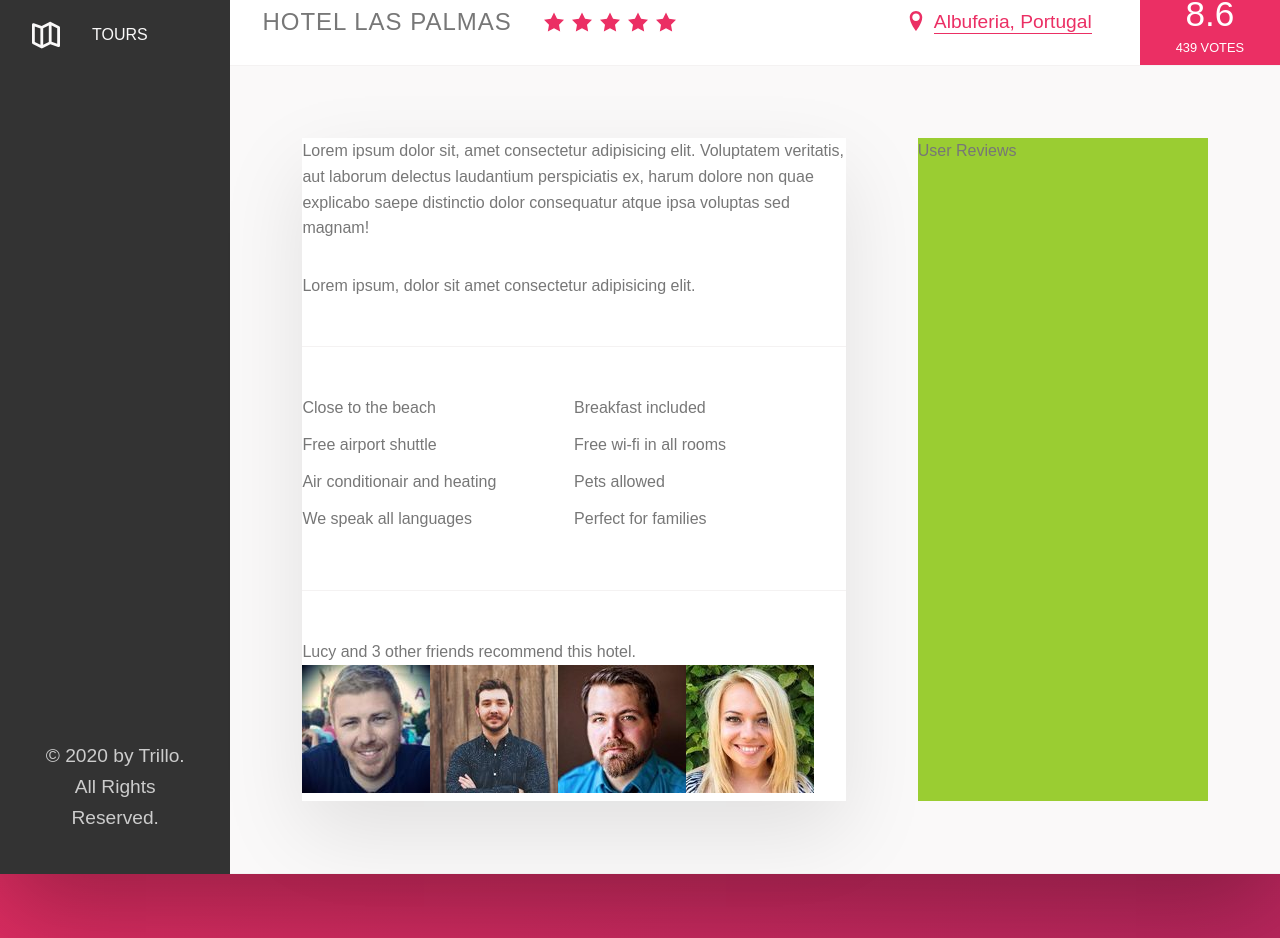
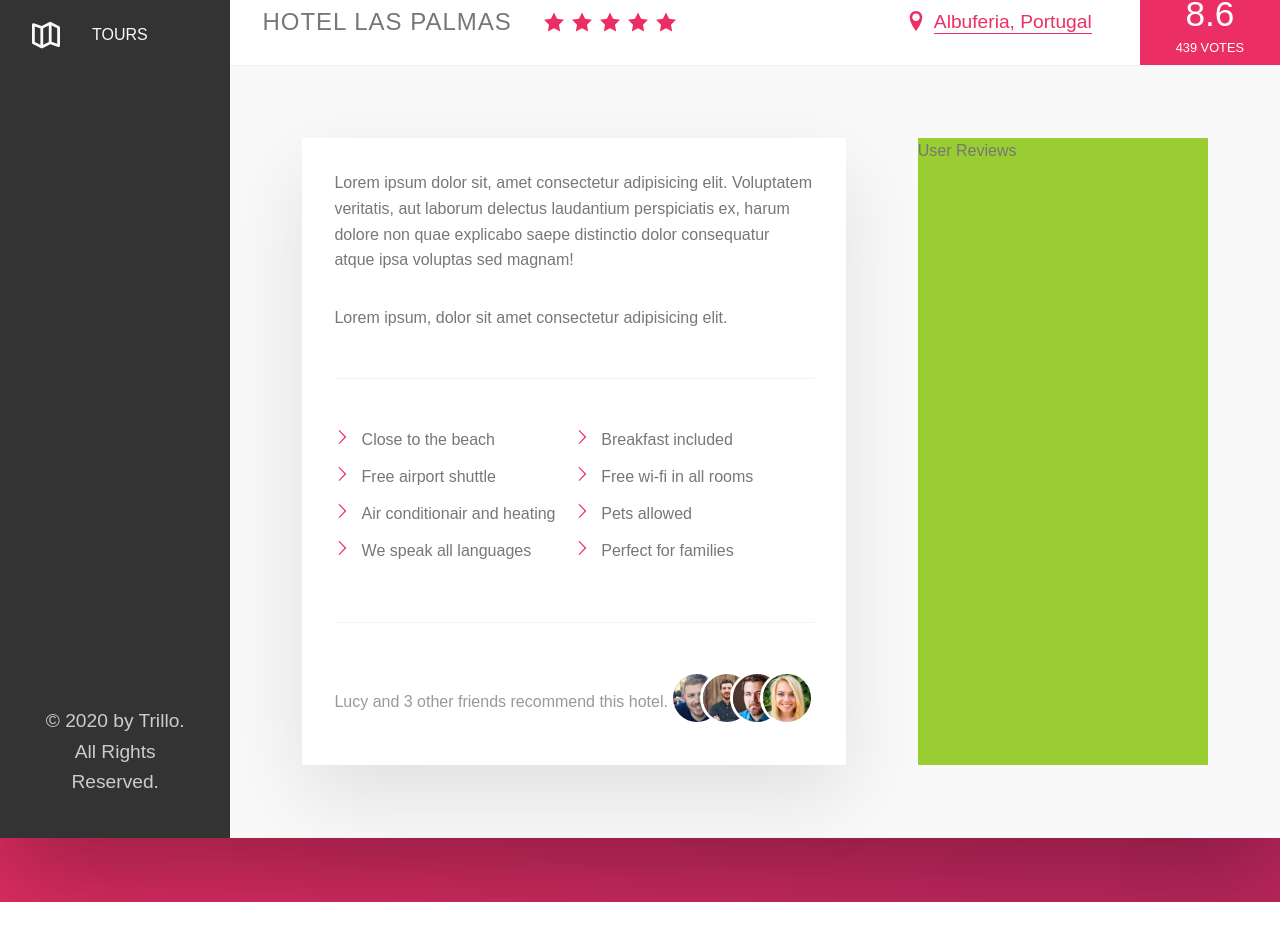
Before and after one commit to codecallogic/trillo, a React (Create React App) app: page / in a window 1280 px wide. Shown: the part 407-1345 px from the top of the page. After the commit the page ends 1309 px from the top, so only its background shows below. Built offline with nearby package versions, Linux system fonts and the light colour scheme.

Commit message:
completed description section

```diff
--- a/package.json
+++ b/package.json
@@ -9,6 +9,7 @@
     "@testing-library/user-event": "^7.1.2",
     "express": "^4.17.1",
     "morgan": "^1.10.0",
+    "nodemon": "^2.0.4",
     "react": "^16.13.1",
     "react-dom": "^16.13.1",
     "react-router-dom": "^5.2.0",
--- a/src/_components.scss
+++ b/src/_components.scss
@@ -314,6 +314,52 @@
         margin-bottom: .7rem;
     }
 
+    &-item::before {
+        content: "";
+        display: inline-block;
+        height: 1rem;
+        width: 1rem;
+        margin-right: .7rem;
+        // Older browsers
+        // background-image: url('/images/chevron-thin-right.svg');
+        // background-size: cover;
+
+        // newer-browsers - mask
+        background-color: var(--color-primary);
+        -webkit-mask-image: url('/images/chevron-thin-right.svg');
+        -webkit-mask-size: cover;
+        mask-image: url('/images/chevron-thin-right.svg');
+        mask-size: cover;
+    }
 
 
 }
+
+
+///////////////////////////////
+.recommend {
+    font-size: 1rem;
+    color: var(--color-grey-dark-3);
+    display: flex;
+    align-items: center;
+
+    &-count {
+        margin-right: auto;
+    }
+
+    &-friends {
+
+    }
+
+    &-photo {
+        box-sizing: content-box;
+        height: 3rem;
+        width: 3rem;
+        border-radius: 50%;
+        border: 3px solid white;
+
+        &:not(:last-child){
+            margin-right: -1.5rem;
+        }
+    }
+}
--- a/src/_layout.scss
+++ b/src/_layout.scss
@@ -49,6 +49,7 @@
     box-shadow: var(--shadow-light);
     flex: 0 0 60%;
     margin-right: 4.5rem;
+    padding: 2rem;
 }
 
 .user-reviews {
--- a/src/app/App.css
+++ b/src/app/App.css
@@ -248,6 +248,33 @@ body {
   .list-item {
     flex: 0 0 50%;
     margin-bottom: .7rem; }
+  .list-item::before {
+    content: "";
+    display: inline-block;
+    height: 1rem;
+    width: 1rem;
+    margin-right: .7rem;
+    background-color: var(--color-primary);
+    -webkit-mask-image: url("/images/chevron-thin-right.svg");
+    -webkit-mask-size: cover;
+    mask-image: url("/images/chevron-thin-right.svg");
+    mask-size: cover; }
+
+.recommend {
+  font-size: 1rem;
+  color: var(--color-grey-dark-3);
+  display: flex;
+  align-items: center; }
+  .recommend-count {
+    margin-right: auto; }
+  .recommend-photo {
+    box-sizing: content-box;
+    height: 3rem;
+    width: 3rem;
+    border-radius: 50%;
+    border: 3px solid white; }
+    .recommend-photo:not(:last-child) {
+      margin-right: -1.5rem; }
 
 .container {
   max-width: 85rem;
@@ -290,7 +317,8 @@ body {
   background-color: white;
   box-shadow: var(--shadow-light);
   flex: 0 0 60%;
-  margin-right: 4.5rem; }
+  margin-right: 4.5rem;
+  padding: 2rem; }
 
 .user-reviews {
   background-color: yellowgreen;
```
Also changed, not shown: 1 other file (tests, documents, lock files or other folders).
